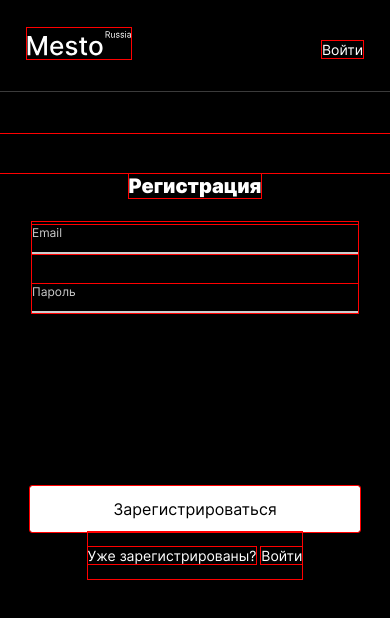
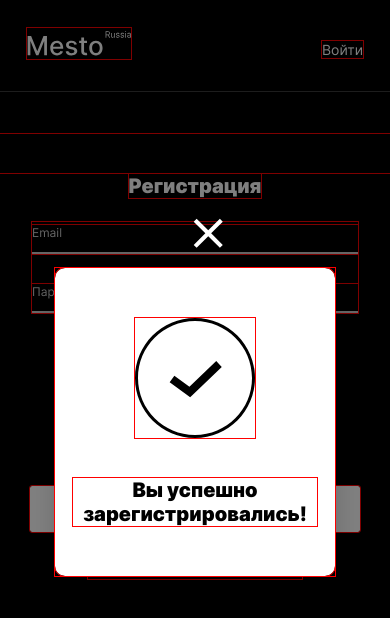
Before and after one commit to kamen-raven/react-mesto-auth, a React (Create React App) app: page /sing-up in a window 390 px wide. Shown: the top 618 px of the page. Built offline with nearby package versions, Linux system fonts and the light colour scheme; no server answers.

Commit message:
components html done

```diff
--- a/src/blocks/popup/__close-button/popup__close-button.css
+++ b/src/blocks/popup/__close-button/popup__close-button.css
@@ -31,3 +31,12 @@
     right: -31px;
   }
 }
+
+@media (max-width: 425px) {
+  .popup__close-button {
+    max-width: 30px;
+    padding: 0 0 30px 0;
+    top: -50px;
+    right: 40%;
+  }
+}
--- /dev/null
+++ b/src/blocks/popup/__container/_create/popup__container_create_info-tooltip.css
@@ -0,0 +1,14 @@
+.popup__container_create_info-tooltip {
+  background-color: #ffffff;
+  max-width: 430px;
+  width: 100%;
+  box-shadow: 0px 0px 25px rgba(0, 0, 0, 0.15);
+  border-radius: 10px;
+}
+
+@media (max-width: 720px) {
+  .popup__container_create_info-tooltip {
+    margin: 0 20px;
+    max-width: 280px;
+  }
+}
--- /dev/null
+++ b/src/blocks/popup/__info-tooltip-icon/popup__info-tooltip-icon.css
@@ -0,0 +1,12 @@
+.popup__info-tooltip-icon {
+  max-width: 120px;
+  width: 100%;
+  align-self: center;
+  margin: 60px auto 0;
+}
+
+@media (max-width: 720px) {
+  .popup__info-tooltip-icon {
+    margin-top: 50px;
+  }
+}
--- /dev/null
+++ b/src/blocks/popup/__title/_info-tooltip/popup__title_info-tooltip.css
@@ -0,0 +1,12 @@
+.popup__title_info-tooltip {
+  text-align: center;
+  margin: 32px 36px 60px;
+}
+
+@media (max-width: 720px) {
+  .popup__title_info-tooltip {
+    font-size: 20px;
+    line-height: 24px;
+    margin: 40px 18px 50px;
+  }
+}
--- a/src/components/App.js
+++ b/src/components/App.js
@@ -15,6 +15,7 @@ import EditProfilePopup from "./EditProfilePopup.js";
 import EditAvatarPopup from "./EditAvatarPopup.js";
 import AddPlacePopup from "./AddPlacePopup.js";
 import ImagePopup from './ImagePopup.js';
+import InfoTooltip from "./InfoTooltip.js";
 
 export default function App() {
   //стейт состояния входа
@@ -210,6 +211,11 @@ export default function App() {
       buttonText="Да"
       onClose={closeAllPopups}
     />
+
+    {/* InfoTooltip succes */}
+    <InfoTooltip />
+    {/* InfoTooltip fail */}
+
 </div>
   </CurrentUserContext.Provider>
   )
--- a/src/components/InfoTooltip.js
+++ b/src/components/InfoTooltip.js
@@ -0,0 +1,23 @@
+import React from 'react';
+import iconFail from "../images/registration-fail.svg";
+import iconSucces from "../images/registration-succes.svg";
+
+export default function InfoTooltip(props) {
+  return (
+    <div className={`popup popup_opened ${props.isOpen ? 'popup_opened' : ''}`}>
+      <div className="popup__container popup__container_create_info-tooltip">
+        <button className="popup__close-button"
+                type="button"
+                onClick={props.onClose}>
+        </button>
+        <div className="popup__content">
+          <img className="popup__info-tooltip-icon"
+                src={iconSucces} />
+          <h2 className="popup__title popup__title_info-tooltip">
+          Вы успешно зарегистрировались!
+          </h2>
+        </div>
+      </div>
+    </div>
+  )
+}
--- a/src/index.css
+++ b/src/index.css
@@ -70,9 +70,12 @@
 @import url(./blocks/popup/__container/popup__container.css);
 @import url(./blocks/popup/__container/_create/popup__container_create_form.css);
 @import url(./blocks/popup/__container/_create/popup__container_create_view.css);
+@import url(./blocks/popup/__container/_create/popup__container_create_info-tooltip.css);
 @import url(./blocks/popup/__close-button/popup__close-button.css);
 @import url(./blocks/popup/__content/popup__content.css);
 @import url(./blocks/popup/__title/popup__title.css);
+@import url(./blocks/popup/__title/_info-tooltip/popup__title_info-tooltip.css);
+@import url(./blocks/popup/__info-tooltip-icon/popup__info-tooltip-icon.css);
 @import url(./blocks/popup/__form/popup__form.css);
 @import url(./blocks/popup/__fieldset/popup__fieldset.css);
 @import url(./blocks/popup/__input/popup__input.css);
```
Also changed, not shown: src/images/registration-fail.svg (added), src/images/registration-succes.svg (added).
